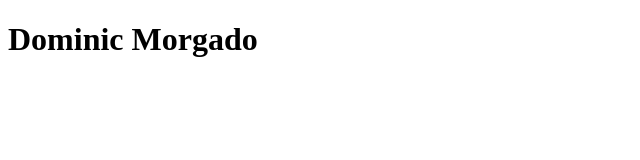
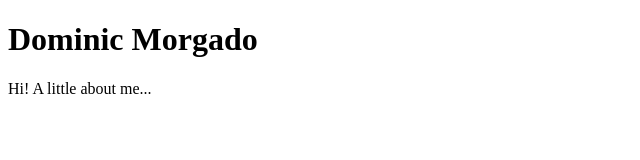
Before and after one commit to dominicmorgado/SE111_202340, a plain HTML site: page w1/index.html in a window 1280 px wide. Shown: the whole page, without its empty margins (0-640 px from the left). Drawn offline with Linux system fonts and the light colour scheme.

Commit message:
start of w1 assignment

```diff
--- a/w1/index.html
+++ b/w1/index.html
@@ -14,11 +14,9 @@
 
     <div>
         <h1>Dominic Morgado</h1>
-
+        <p> Hi! A little about me...</p>
     </div>
 
 
-
-
-
 </body>
+</html>
```
